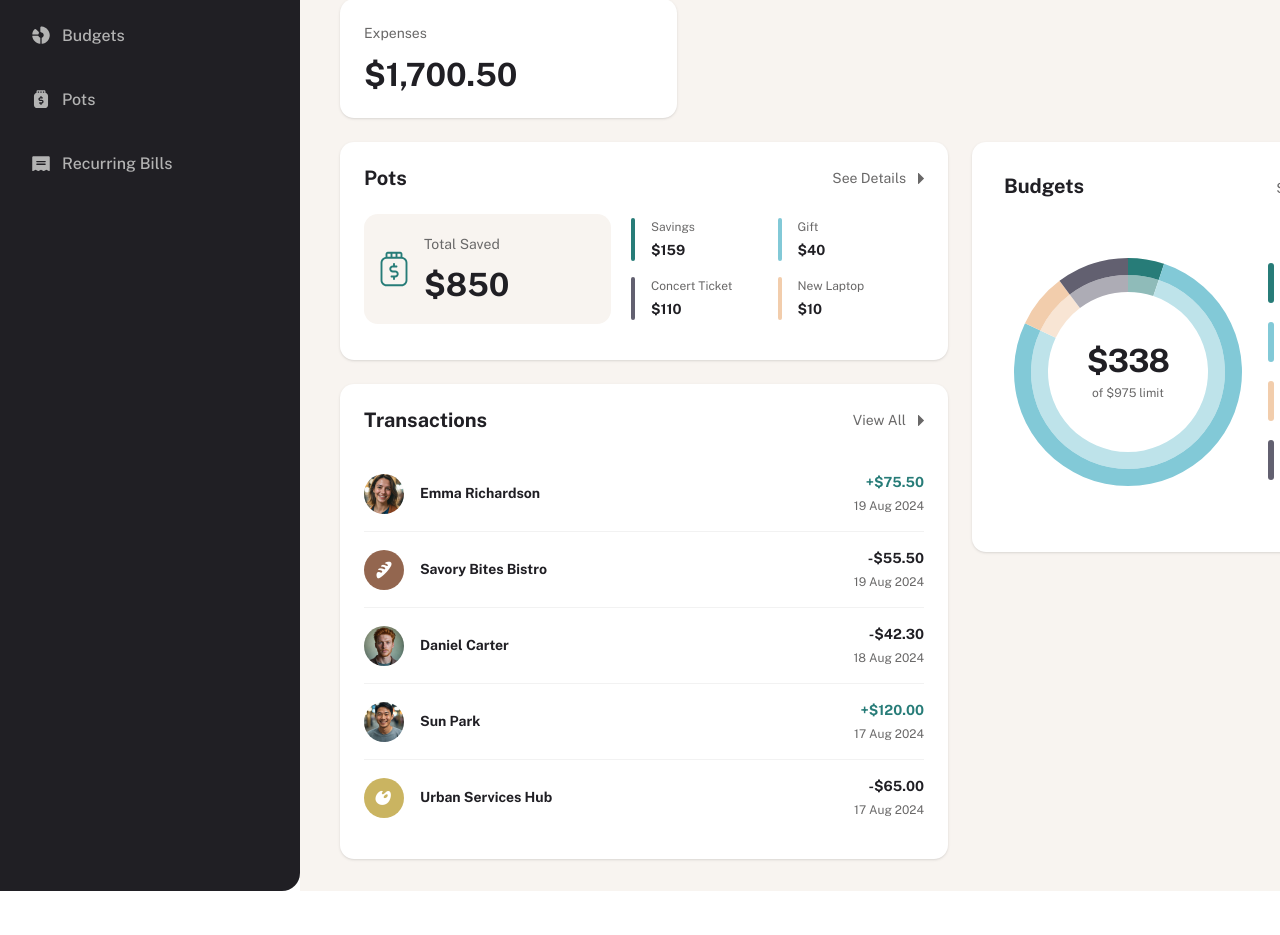
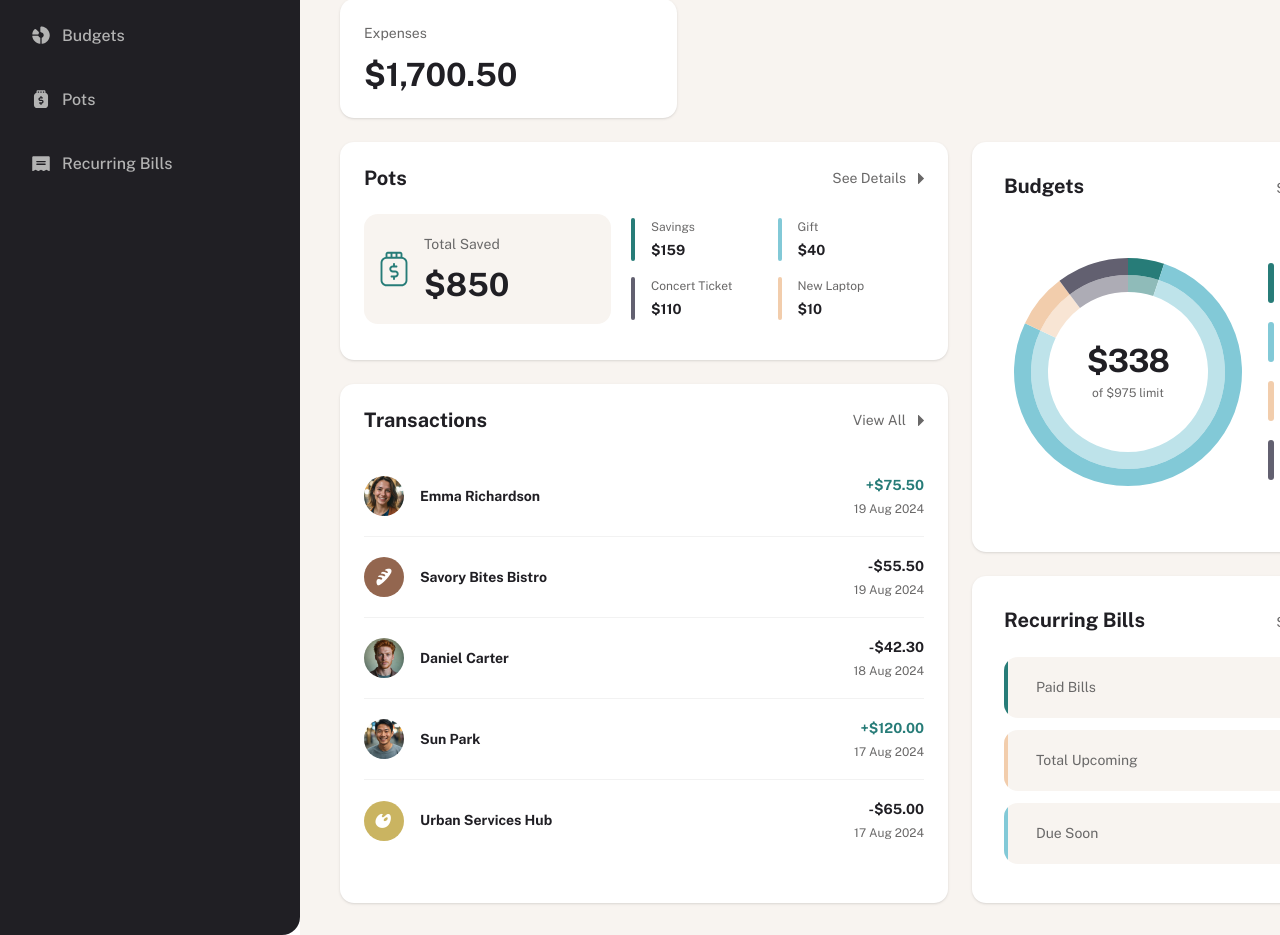
Before and after one commit to samaila-bashir/personal-finance-app, a React (Vite) app in the folder apps/web/: page / in a window 1280 px wide. Shown: the part 246-1181 px from the top of the page. Before the commit the page ends 1137 px from the top, so only its background shows below. Built offline with nearby package versions, Linux system fonts and the light colour scheme.

Commit message:
feat(web): add recurring bills and align overview section heights

```diff
--- /dev/null
+++ b/apps/web/src/components/recurring-bills-section.tsx
@@ -0,0 +1,56 @@
+import CaretRightIcon from "@/assets/images/icon-caret-right.svg?react"
+
+const BILLS = [
+  {
+    label: "Paid Bills",
+    amount: "$190.00",
+    colorClassName: "bg-brand-green",
+  },
+  {
+    label: "Total Upcoming",
+    amount: "$194.98",
+    colorClassName: "bg-brand-yellow",
+  },
+  {
+    label: "Due Soon",
+    amount: "$59.98",
+    colorClassName: "bg-brand-cyan",
+  },
+] as const
+
+export function RecurringBillsSection() {
+  return (
+    <section className="bg-brand-white box-border h-[327px] w-[428px] shrink-0 rounded-xl p-8 shadow-sm">
+      <header className="flex items-baseline justify-between">
+        <h2 className="text-brand-grey-900 text-[20px] leading-[120%] font-bold">
+          Recurring Bills
+        </h2>
+
+        <button
+          type="button"
+          className="text-brand-grey-500 flex shrink-0 items-center gap-3 text-[14px] leading-[150%] font-normal"
+        >
+          <span>See Details</span>
+          <CaretRightIcon aria-hidden="true" className="h-[11px] w-[6px]" />
+        </button>
+      </header>
+
+      <div className="mt-6 flex flex-col gap-3">
+        {BILLS.map((row) => (
+          <div
+            key={row.label}
+            className="bg-brand-beige-100 relative box-border flex h-[61px] w-[364px] items-center justify-between overflow-hidden rounded-xl px-4 py-5"
+          >
+            <div className={`absolute inset-y-0 left-0 w-1 ${row.colorClassName}`} />
+            <p className="text-brand-grey-500 pl-4 text-[14px] leading-[150%] font-normal">
+              {row.label}
+            </p>
+            <p className="text-brand-grey-900 text-[14px] leading-[150%] font-bold">
+              {row.amount}
+            </p>
+          </div>
+        ))}
+      </div>
+    </section>
+  )
+}
--- a/apps/web/src/components/transaction-item.tsx
+++ b/apps/web/src/components/transaction-item.tsx
@@ -17,8 +17,8 @@ export function TransactionItem({
     <div
       className={
         showDivider
-          ? "border-brand-grey-100 flex items-center gap-4 border-b py-4"
-          : "flex items-center gap-4 py-4"
+          ? "border-brand-grey-100 flex h-[81px] items-center gap-4 border-b"
+          : "flex h-[81px] items-center gap-4"
       }
     >
       <img
--- a/apps/web/src/components/transactions-section.tsx
+++ b/apps/web/src/components/transactions-section.tsx
@@ -46,7 +46,7 @@ const TRANSACTIONS = [
 
 export function TransactionsSection() {
   return (
-    <section className="bg-brand-white w-[608px] rounded-xl p-6 shadow-sm">
+    <section className="bg-brand-white h-[519px] w-[608px] rounded-xl p-6 shadow-sm">
       <header className="flex items-center justify-between">
         <h2 className="text-brand-grey-900 text-[20px] leading-[120%] font-bold">
           Transactions
--- a/apps/web/src/routes/pages/overview-page.tsx
+++ b/apps/web/src/routes/pages/overview-page.tsx
@@ -1,6 +1,7 @@
 import { BudgetsSection } from "@/components/budgets-section"
 import { OverviewCard } from "@/components/overview-card"
 import { PotsSection } from "@/components/pots-section"
+import { RecurringBillsSection } from "@/components/recurring-bills-section"
 import { TransactionsSection } from "@/components/transactions-section"
 
 export function OverviewPage() {
@@ -21,7 +22,10 @@ export function OverviewPage() {
           <PotsSection />
           <TransactionsSection />
         </div>
-        <BudgetsSection />
+        <div className="flex flex-col gap-6">
+          <BudgetsSection />
+          <RecurringBillsSection />
+        </div>
       </div>
     </div>
   )
```
